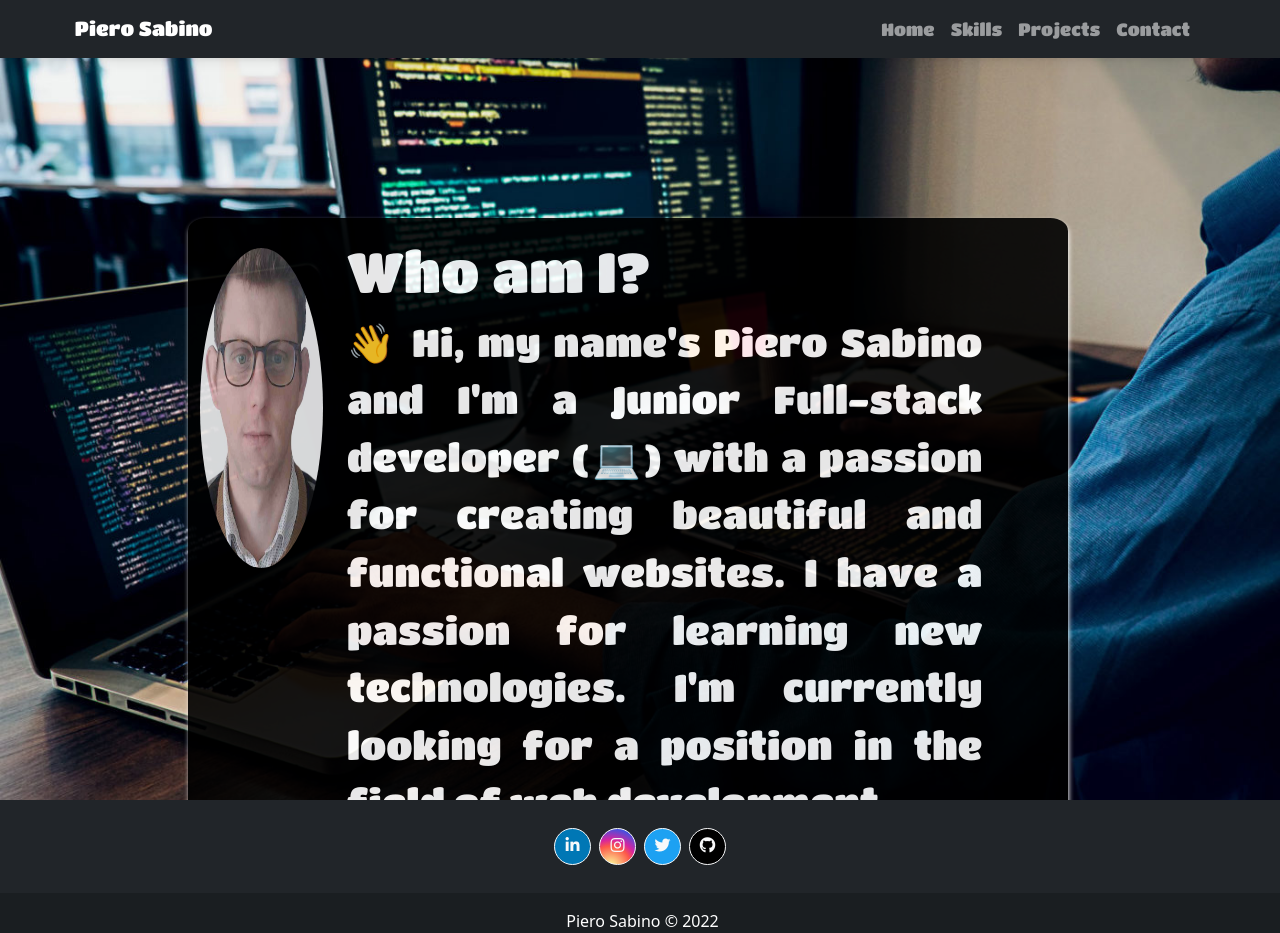
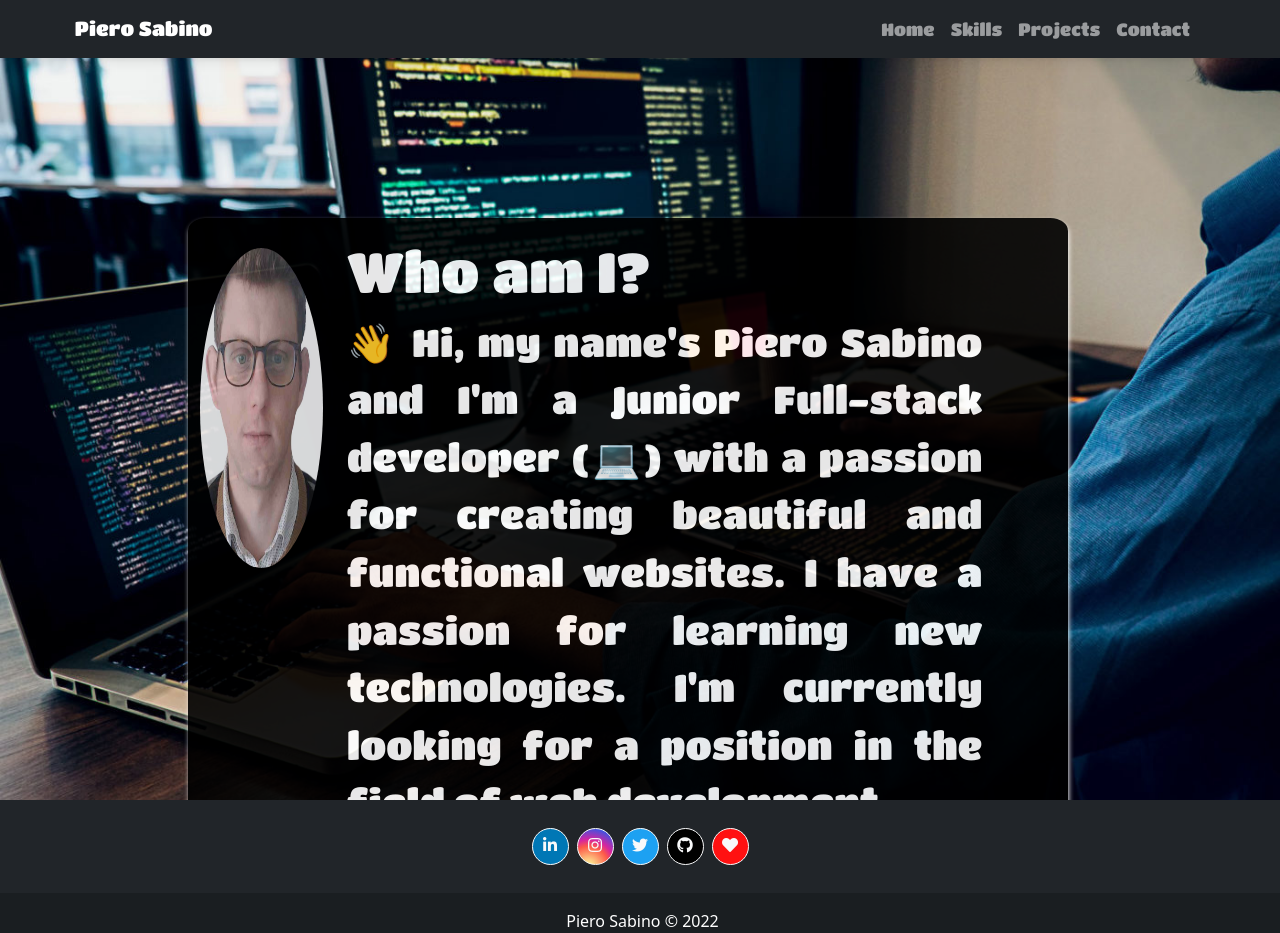
Before and after one commit to pierre1590/Portfolio-Piero, a React (Create React App) app: page / in a window 1280 px wide. Shown: the top 933 px of the page. Built offline with nearby package versions, Linux system fonts and the light colour scheme.

Commit message:
Add buy me a coffee icon

```diff
--- a/src/components/Footer/Footer.css
+++ b/src/components/Footer/Footer.css
@@ -1,5 +1,19 @@
 .heart{
     color: #f11;
+}
+
+.mb-4 .heart-icon{
+   background-color: #f11;
+
+}
+
+.mb-4 .heart-icon:hover{
+    font-size: 15;
+    background: #fff;
+    transform: scale(1.1);
+    color: #f11;
+    transition: ease-in-out;
+    box-shadow: 0 0 0.2rem #fff;
 }
 
 
--- a/src/components/Footer/Footer.js
+++ b/src/components/Footer/Footer.js
@@ -50,6 +50,15 @@ export const Footer = () => {
               >
                 <MDBIcon fab icon="github" />
               </a>
+              <a
+                className="btn btn-outline-light btn-floating m-1 heart-icon"
+                href="https://www.buymeacoffee.com/pierosaB"
+                target="_blank"
+                rel="noreferrer"
+                role="button"
+              >
+                <MDBIcon fas icon="heart" />
+              </a>
             </section>
           </MDBContainer>
           <div
```
